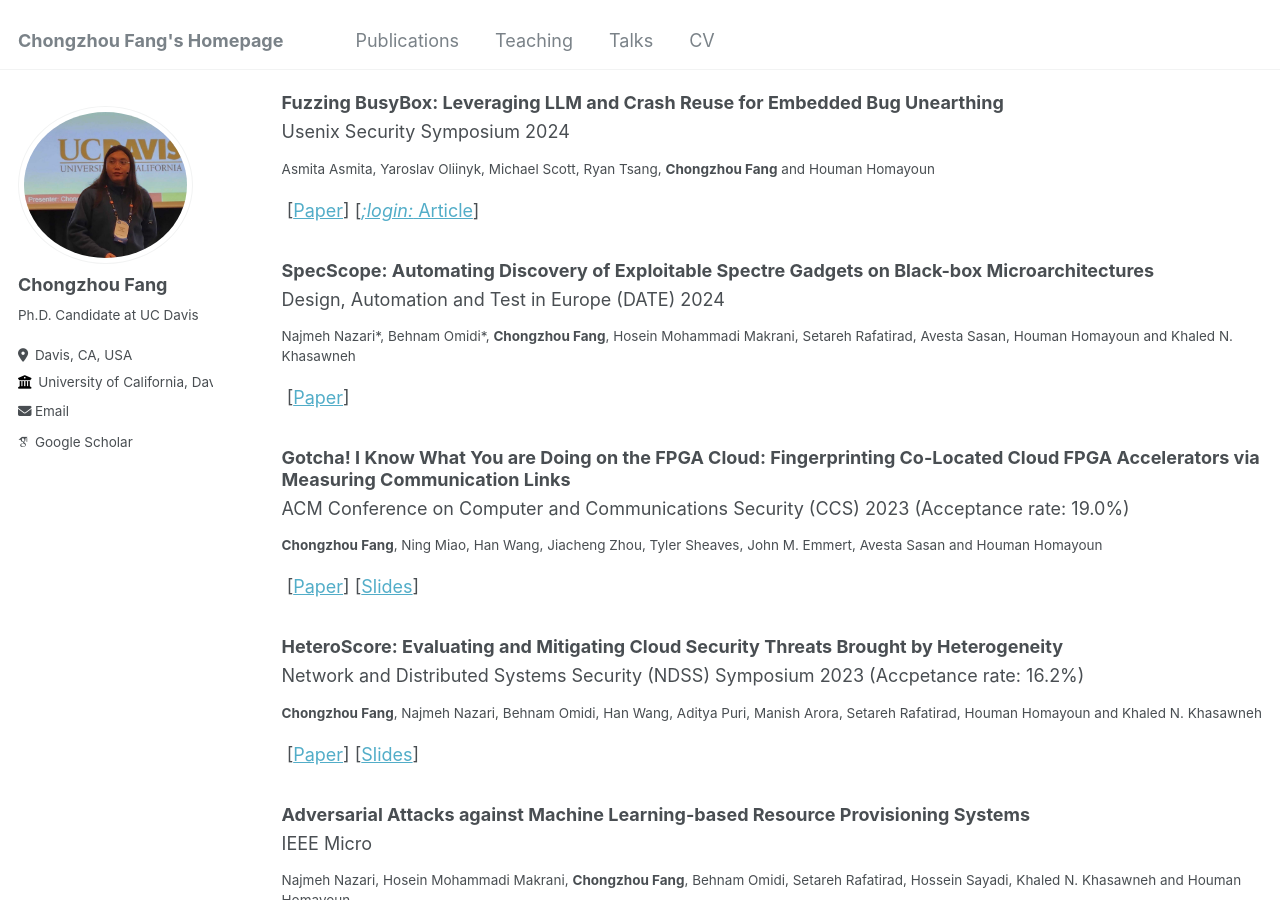
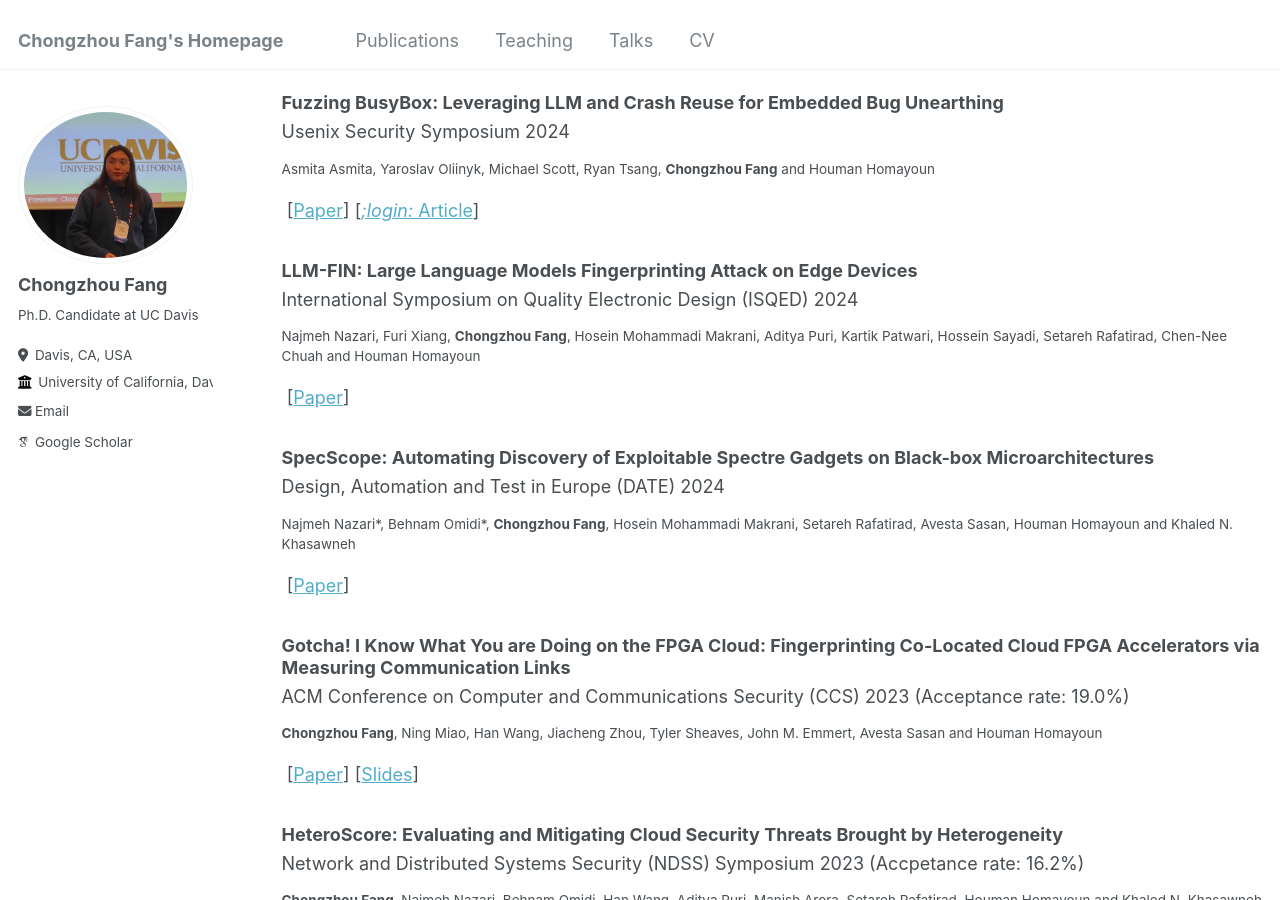
Before and after one commit to ChongzhouFang/ChongzhouFang.github.io, a Jekyll site: the page built from _pages/publications.md, in a window 1280 px wide and 900 px high, scrolled down 474 px. Built offline with Jekyll 4.4.1, drawn with Linux system fonts in a browser that asks for light colours; some web fonts are replaced.

Commit message:
update pub

```diff
--- /dev/null
+++ b/_publications/isqed2024-najmeh.md
@@ -0,0 +1,9 @@
+---
+title: "LLM-FIN: Large Language Models Fingerprinting Attack on Edge Devices"
+collection: publications
+permalink: /publication/isqed2024-najmeh
+excerpt: 'Najmeh Nazari, Furi Xiang, <b>Chongzhou Fang</b>, Hosein Mohammadi Makrani, Aditya Puri, Kartik Patwari, Hossein Sayadi, Setareh Rafatirad, Chen-Nee Chuah and Houman Homayoun'
+date: 2024-08-14
+venue: 'International Symposium on Quality Electronic Design (ISQED) 2024'
+paperurl: 'https://ieeexplore.ieee.org/abstract/document/10528736'
+---
```
Also changed, not shown: _publications/security2024-asmita.md (+0 -1 lines).
